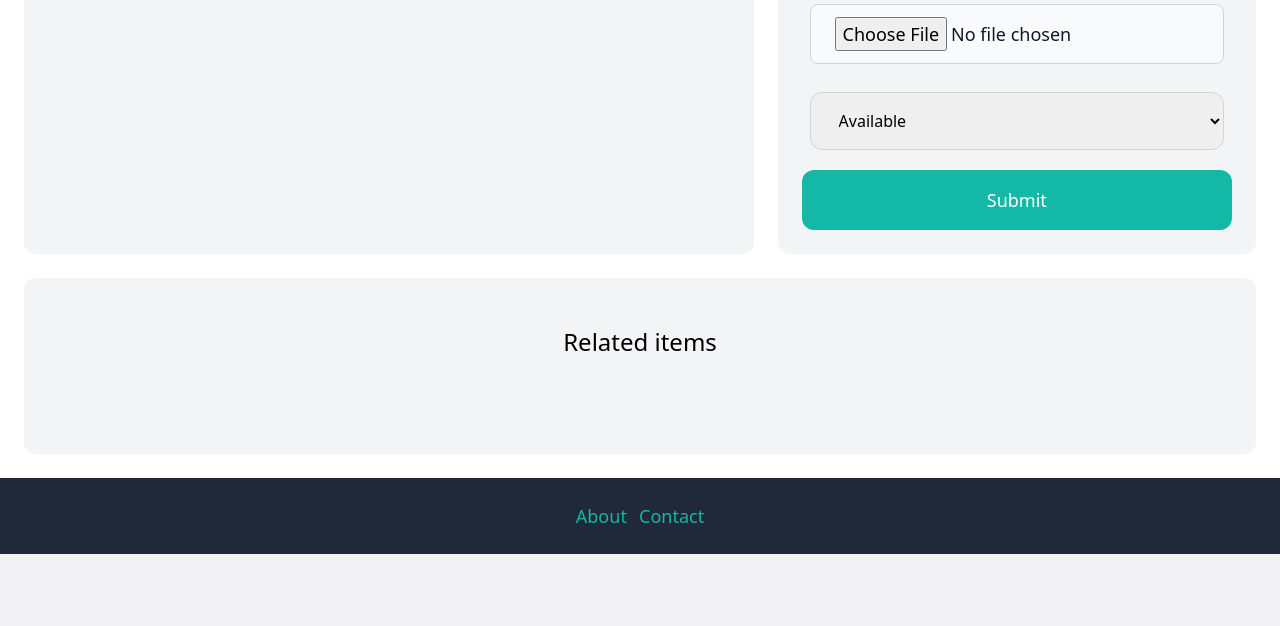
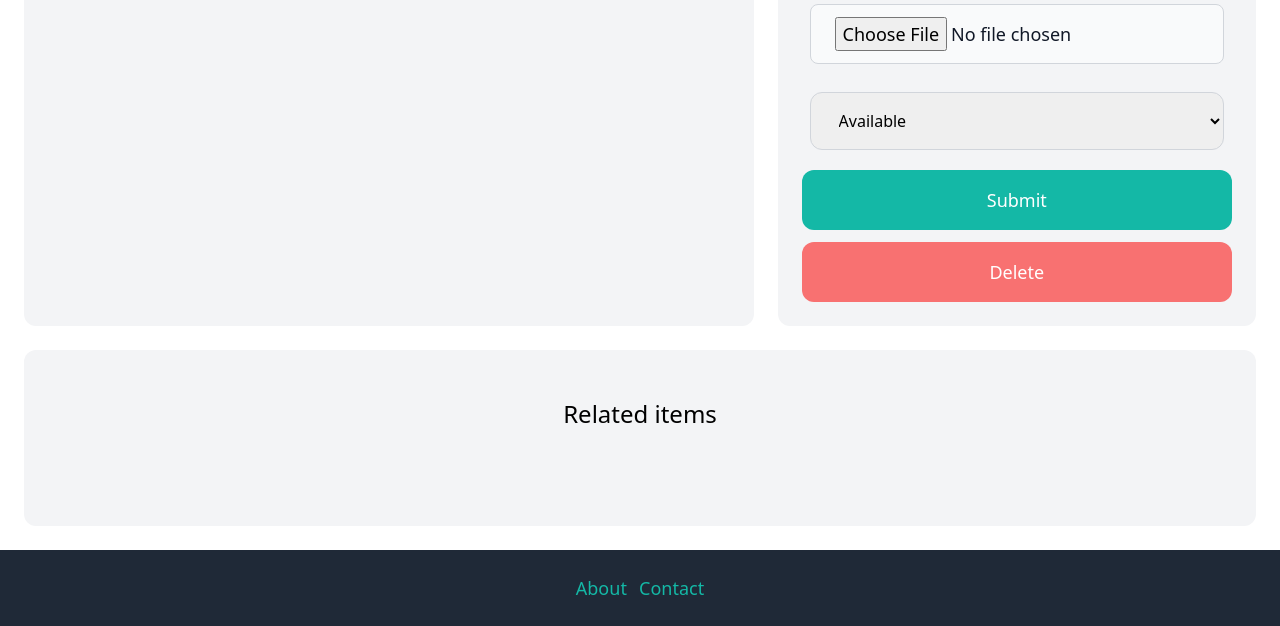
Before and after one commit to doteins/djangommerce, a Django app: page /item/1/ in a window 1280 px wide. Shown: the part 643-1269 px from the top of the page. Before the commit the page ends 1197 px from the top, so only its background shows below. Run offline with Django 4.2, Linux system fonts and the light colour scheme; a user stored in the database is signed in; tables that the repository leaves empty hold one stand-in row (values such as "Sample post"); grey boxes marked "Sample" are stand-in pictures; some libraries are stand-ins or nearby versions.

Commit message:
Add delete item option to the form

```diff
--- a/product/templates/detail.html
+++ b/product/templates/detail.html
@@ -61,7 +61,9 @@
       </div>
       {% endif %}
       <button id="form-submit"
-        class="block mx-auto w-full py-4 px-8 text-lg bg-teal-500 hover:bg-teal-700 rounded-xl text-white">Submit</button>
+        class="block mb-3 w-full py-4 text-lg bg-teal-500 hover:bg-teal-700 rounded-xl text-white">Submit</button>
+      <a href="{% url 'item:delete' item.id %}"
+        class="block mx-auto w-full py-4 text-lg bg-red-400 hover:bg-red-600 rounded-xl text-center text-white">Delete</a>
     </form>
 
     {% else %}
```
